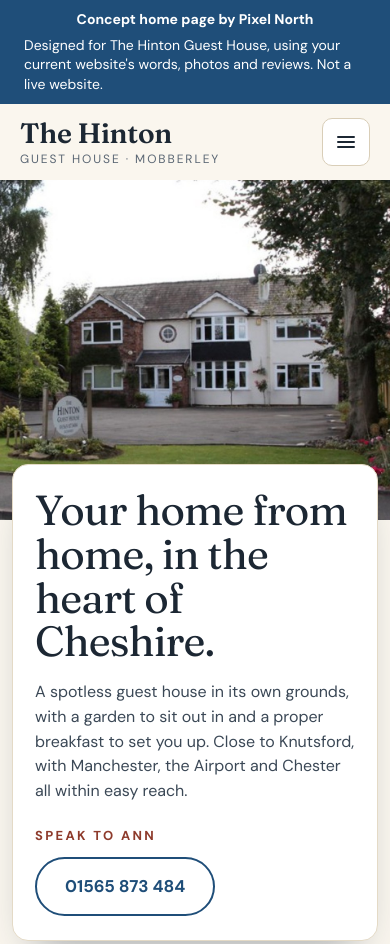
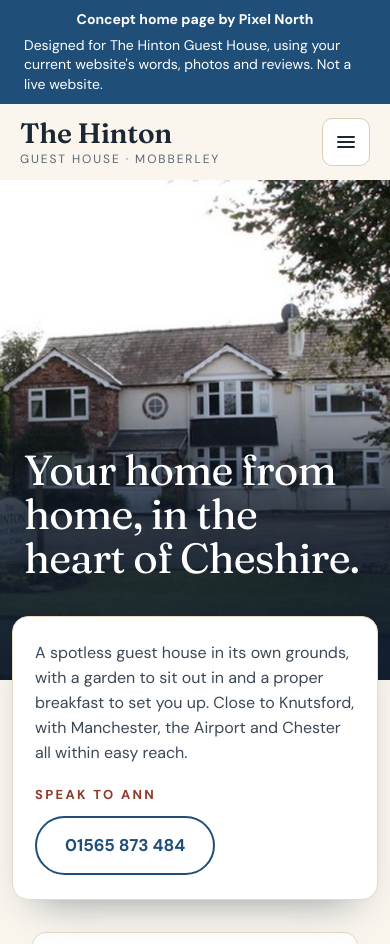
Before and after one commit to jedarlingtonx/thehintonguesthouse.co.uk, a plain HTML site: page index.html in a window 390 px wide. Shown: the top 944 px of the page. Drawn offline with Linux system fonts and the light colour scheme.

Commit message:
Mobile/tablet hero: heading over photo with copy card overlapping the edge
Co-Authored-By: Claude Sonnet 5.5 <noreply@anthropic.com>
Claude-Session: https://claude.ai/code/session_01Gu4sFXKZU6ks1MUPr4tava

```diff
--- a/index.html
+++ b/index.html
@@ -19,17 +19,18 @@ a:focus-visible,button:focus-visible,input:focus-visible,select:focus-visible{ou
 @media (prefers-reduced-motion:reduce){html{scroll-behavior:auto}}
 @media (max-width:640px){h1{font-size:42px !important}h2{font-size:32px !important}}
 @media (max-width:1100px){
-.hero-band{display:flex;flex-direction:column;padding-top:0}
+.hero-band{display:grid;grid-template-columns:100%;padding-top:0}
 .hero-band section{display:contents !important}
-.hero-img{flex:none;position:relative !important;width:100% !important;height:340px;-webkit-mask-image:none !important;mask-image:none !important}
-.hero-img img{object-position:50% 45% !important}
-.hero-img::after{display:none !important}
-.hero-band section>div:first-child{flex:none !important;display:block !important;position:relative;z-index:2;width:calc(100% - 32px);max-width:720px;margin:-56px auto 76px !important;background:#FFFFFF;border:1px solid #E4DAC6;border-radius:16px;padding:28px 24px !important;box-shadow:0 22px 40px -24px rgba(20,40,63,.5)}
-.hero-band h1{margin:0 !important}
-.hero-band section p{margin:16px 0 22px !important;font-size:16px !important}
-.hero-band section>div>div{margin:0 !important}
+.hero-band section>div:first-child{display:contents !important}
+.hero-img{grid-area:1/1;position:relative !important;width:100% !important;height:500px;-webkit-mask-image:none !important;mask-image:none !important}
+.hero-img img{object-position:50% 18% !important}
+.hero-img::after{display:block !important;top:0 !important;height:auto !important;background:linear-gradient(to top,rgba(14,27,43,.94) 0,rgba(14,27,43,.7) 34%,rgba(14,27,43,0) 62%) !important}
+.hero-band h1{grid-area:1/1;align-self:end;position:relative;z-index:3;width:100%;max-width:720px;margin:0 auto 100px !important;padding:0 24px;color:#FFFFFF !important;text-shadow:0 1px 18px rgba(14,27,43,.5)}
+.hero-card{grid-area:2/1;position:relative;z-index:4;width:calc(100% - 32px);max-width:720px;margin:-64px auto 76px;background:#FFFFFF;border:1px solid #E4DAC6;border-radius:16px;padding:24px 22px;box-shadow:0 22px 40px -24px rgba(20,40,63,.5)}
+.hero-card p{margin:0 0 20px !important;font-size:16px !important}
+.hero-card>div{margin:0 !important}
 }
-@media (min-width:641px) and (max-width:1100px){.hero-img{height:420px}.hero-band section>div:first-child{padding:36px 36px !important}}
+@media (min-width:641px) and (max-width:1100px){.hero-img{height:540px}.hero-band h1{font-size:52px !important}.hero-card{padding:32px 36px}}
 .burger{display:none;align-items:center;justify-content:center;width:48px;height:48px;border:1px solid #D9CEB8;border-radius:10px;background:#FFFFFF;color:#1C2733;cursor:pointer}
 @media (max-width:760px){
 header{padding:14px 20px !important;gap:8px 12px !important}
@@ -54,7 +55,7 @@ header{padding:14px 20px !important;gap:8px 12px !important}
 }
 @media (max-width:640px){
 h1,h2,p{text-wrap:wrap !important}
-.hero-band section>div:first-child{width:calc(100% - 24px) !important;padding:24px 22px !important}
+.hero-card{width:calc(100% - 24px)}
 .stat{border-right:0 !important;border-bottom:1px solid #E4DAC6;padding:20px 8px !important}.stat:last-child{border-bottom:0}
 .garden-main{height:280px !important}
 .hours{grid-template-columns:1fr !important;gap:2px 0 !important}.hours dd{margin-bottom:10px !important}
@@ -113,10 +114,12 @@ footer>div:last-child>div{padding:18px 24px 22px !important;gap:6px !important}
 <section id="top" style="position:relative;z-index:1;max-width:1280px;margin:0 auto;padding:24px 32px 76px;display:flex;flex-wrap:wrap;gap:40px;align-items:center">
 <div style="flex:0 1 600px;min-width:0;padding:56px 0">
 <h1 style="margin:0 0 22px;font-family:'Fraunces',Georgia,serif;font-weight:400;font-size:62px;line-height:1.04;letter-spacing:-0.02em;text-wrap:balance">Your home from home, in the heart of Cheshire.</h1>
+<div class="hero-card">
 <p style="margin:0 0 32px;font-size:20px;line-height:1.55;color:#3B4856;max-width:520px;text-wrap:pretty">A spotless guest house in its own grounds, with a garden to sit out in and a proper breakfast to set you up. Close to Knutsford, with Manchester, the Airport and Chester all within easy reach.</p>
 <div style="display:flex;flex-direction:column;gap:10px;align-items:flex-start">
 <span style="font-size:13px;letter-spacing:0.18em;text-transform:uppercase;font-weight:700;color:#8E3B2C">Speak to Ann</span>
 <a href="tel:+441565873484" style="background:#FFFFFF;color:#1F4E79;border:2px solid #1F4E79;font-weight:700;text-decoration:none;padding:14px 28px;border-radius:999px;font-size:17px">01565 873 484</a>
+</div>
 </div>
 </div>
 </section>
```
